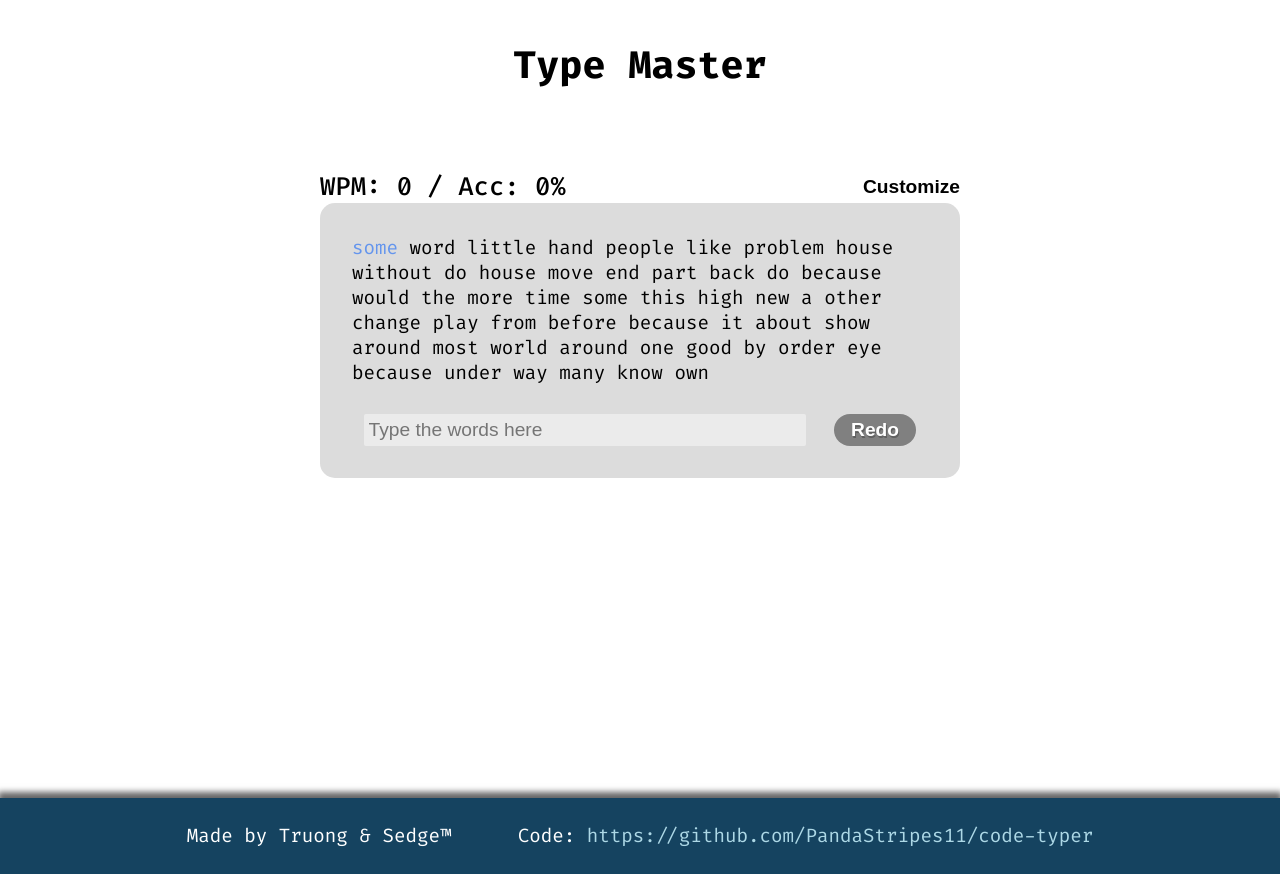
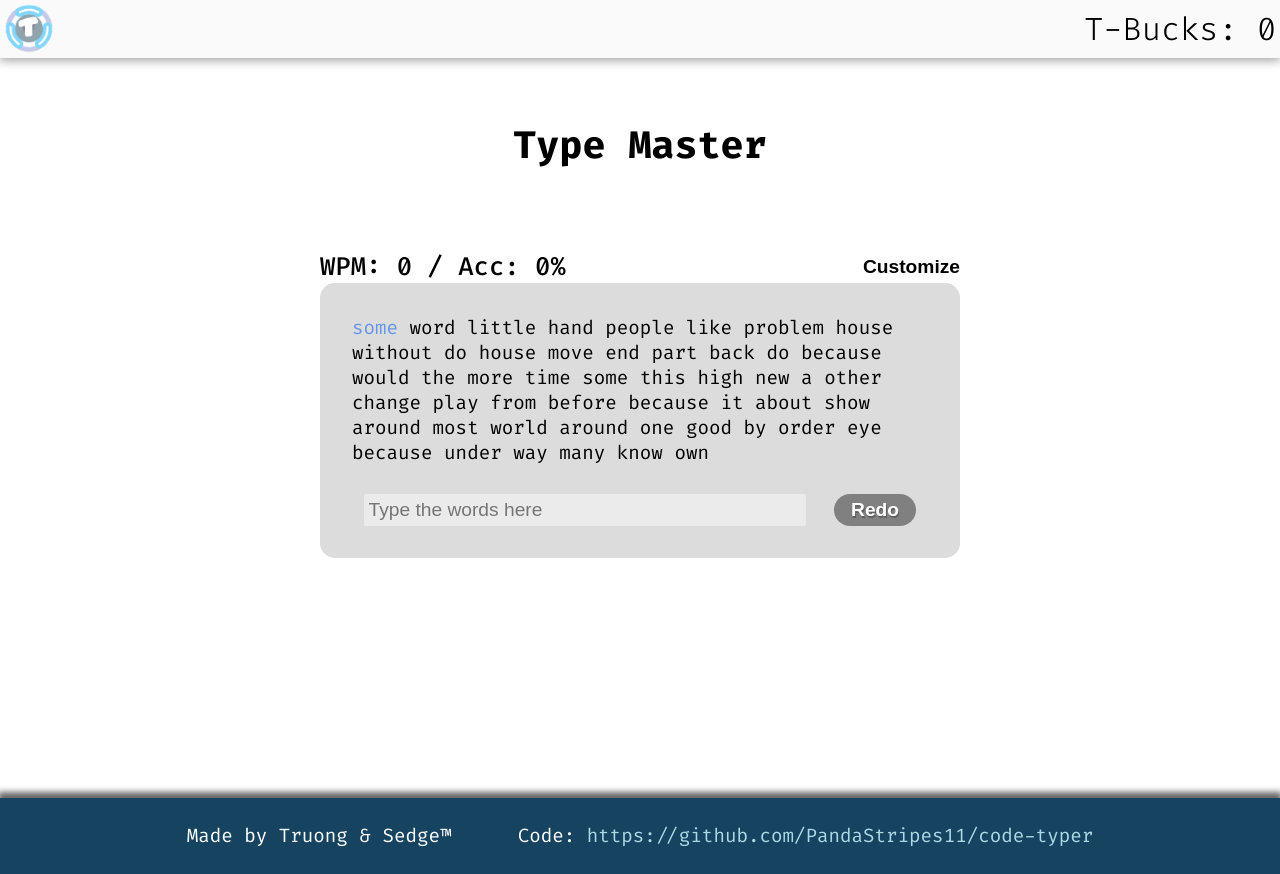
Before and after one commit to PandaStripes11/code-typer, a Next.js app: page / in a window 1280 px wide. Built offline with nearby package versions, Linux system fonts and the light colour scheme.

Commit message:
T-bucks currency system addition

```diff
--- a/components/Credits/Credits.module.css
+++ b/components/Credits/Credits.module.css
@@ -1,6 +1,6 @@
 .footer {
     box-shadow: 0px -4px 6px 2px rgba(0, 0, 0, 0.6);
-    margin-top: 40vh;
+    margin-top: 30vh;
     width: 100%;
     display: flex;
     justify-content: space-around;
--- /dev/null
+++ b/components/Header/Header.js
@@ -0,0 +1,16 @@
+import HeaderStyles from './Header.module.css'
+import Image from 'next/image'
+
+export default function Header(props) {
+    return (
+        <header className={HeaderStyles.header}>
+            <Image
+                src="/code-typer.png"
+                height={50}
+                width={50}
+                alt="T-bucks"
+            />
+            <h2 className={HeaderStyles.h2}>T-Bucks: {props.cbucks}</h2>
+        </header>
+    )
+}
--- /dev/null
+++ b/components/Header/Header.module.css
@@ -0,0 +1,17 @@
+.header {
+    padding: 0.3%;
+    width: 100%;
+    z-index: 4;
+    position: fixed;
+    top: 0;
+    left: 0;
+    background-color: rgb(250, 250, 250);
+    box-shadow: 0px 1px 10px 1px rgba(0, 0, 0, 0.4);
+    display: flex;
+    align-items: center;
+    justify-content: space-between;
+}
+
+.h2 {
+    font-weight: 300;
+}
--- a/components/TypingBox/TypingBox.js
+++ b/components/TypingBox/TypingBox.js
@@ -94,7 +94,7 @@ export default function TypingBox(props) {
         }
 
         //End
-        if (currentWord === words.length) {
+        if (currentWord >= words.length) {
             clearInterval(intervalId)
             return
         } else if (currentWord === words.length - 1) {
@@ -111,9 +111,16 @@ export default function TypingBox(props) {
                 })
                 setCorrect(true)
                 clearInterval(intervalId)
+                console.log(wpm, acc, words.length)
+                props.setCbucks(
+                    props.cbucks + Math.round((Math.round(wpm + acc) * words.length) / 100)
+                )
                 return
-            } else if (target.value.endsWith(' ') && target.value !== words[currentWord]) {
+            } else if (target.value.endsWith(' ') && (target.value !== words[currentWord] && target.value !== words[currentWord] + ' ')) {
                 clearInterval(intervalId)
+                props.setCbucks(
+                    props.cbucks + Math.round(Math.round(wpm + acc) * words.length)
+                )
                 setCorrect(false)
             }
         }
@@ -125,6 +132,12 @@ export default function TypingBox(props) {
         } else {
             setCorrect(false)
         }
+
+        /*
+        if (value.startsWith(' ')) {
+            return
+        }
+        */
 
         // Space
         if (value.endsWith(' ')) {
--- a/components/TypingBox/TypingBox.module.css
+++ b/components/TypingBox/TypingBox.module.css
@@ -2,6 +2,7 @@
     margin: auto;
     max-width: 50vw;
     margin-top: 10vh;
+    margin-bottom: 10vh;
 }
 
 .typingBox {
--- a/components/TypingBox/TypingInput/TypingInput.js
+++ b/components/TypingBox/TypingInput/TypingInput.js
@@ -1,6 +1,26 @@
+import {useEffect} from 'react'
+
 import TypingInputStyles from './TypingInput.module.css'
 
 export default function TypingInput(props) {
+    /*
+    useEffect(() => {
+        document.getElementById('typing-input').addEventListener('keydown', () => {
+            var x=window.scrollX;
+            var y=window.scrollY;
+            window.onscroll=function(){window.scrollTo(x, y);};
+        }, true)
+
+        return () => {
+            document.getElementById('typing-input').removeEventListener('keydown', () => {
+                var x=window.scrollX;
+                var y=window.scrollY;
+                window.onscroll=function(){window.scrollTo(x, y);};
+            }, true)
+        }
+    }, [])
+    */
+
     const handleSubmit = (e) => {
         e.preventDefault()
         return false
@@ -19,6 +39,7 @@ export default function TypingInput(props) {
                     placeholder={props.placeholder}
                     onChange={props.onChange}
                     value={props.value}
+                    id="typing-input"
                 />
             </form>
             <button
--- a/pages/index.js
+++ b/pages/index.js
@@ -2,10 +2,12 @@ import Head from 'next/head'
 import TypingBox from '../components/TypingBox/TypingBox'
 import Credits from '../components/Credits/Credits'
 import CustomizeDisplay from '../components/CustomizeDisplay/CustomizeDisplay'
+import Header from '../components/Header/Header'
 
 import {useState} from 'react'
 
 export default function App() {
+    const [cbucks, setCbucks] = useState(0)
     const [customize, setCustomize] = useState(false)
     const [passageDetails, setPassageDetails] = useState({
         type: 'words',
@@ -19,11 +21,17 @@ export default function App() {
                 <meta name="viewport" content="width=device-width, initial-scale=1" />
                 <meta name="description" content="Improve your typing speed with this fun, fast, and efficient typing page."/>
                 <title>Type Master</title>
+                <link rel="icon" href="./code-typer.png"/>
             </Head>
+            <Header
+                cbucks={cbucks}
+            />
             <h1>Type Master</h1>
             <TypingBox
                 setCustomizeDisplay={setCustomize}
                 passageDetails={passageDetails}
+                setCbucks={setCbucks}
+                cbucks={cbucks}
             />
             <CustomizeDisplay
                 display={customize}
--- a/styles/global.css
+++ b/styles/global.css
@@ -22,7 +22,7 @@ body {
 h1 {
     font-size: 2.4em;
     text-align: center;
-    margin-top: 5vh;
+    margin-top: 15vh;
 }
 
 h2 {
```
Also changed, not shown: public/code-typer.png (added).
